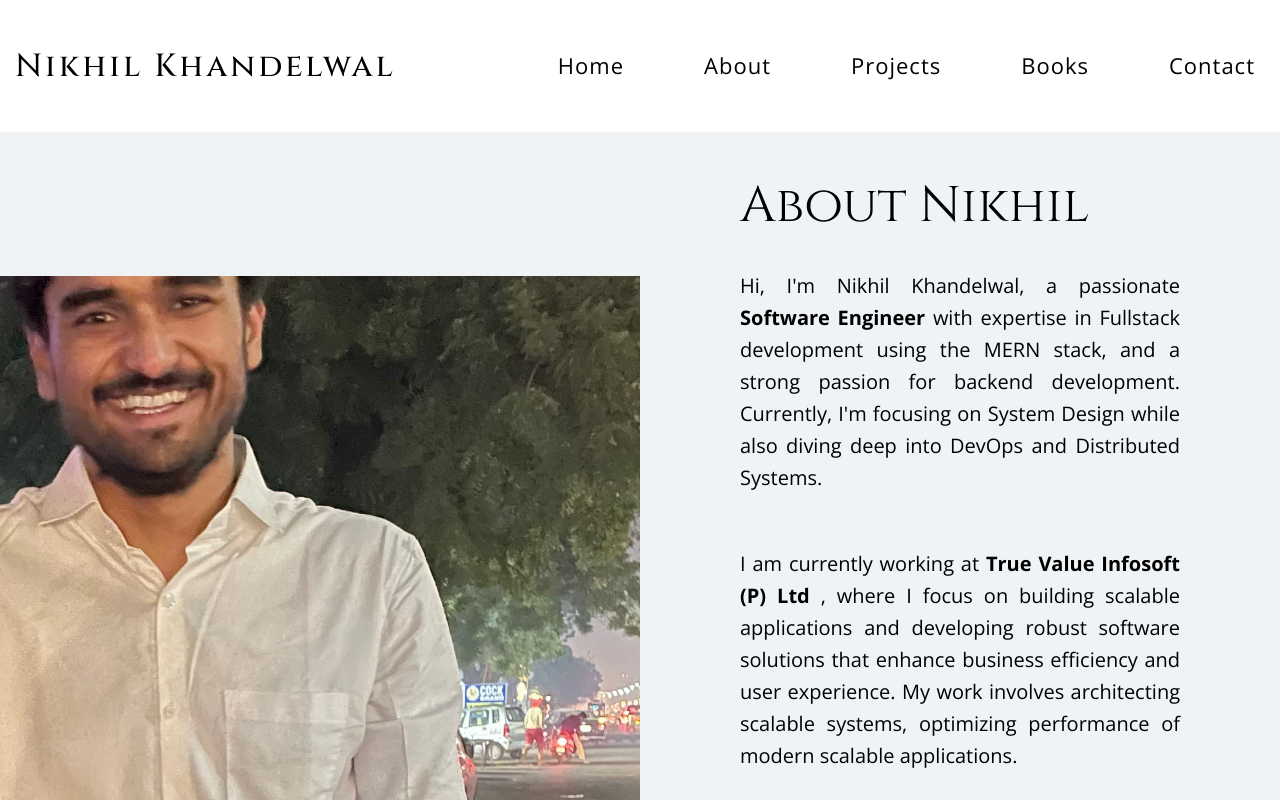
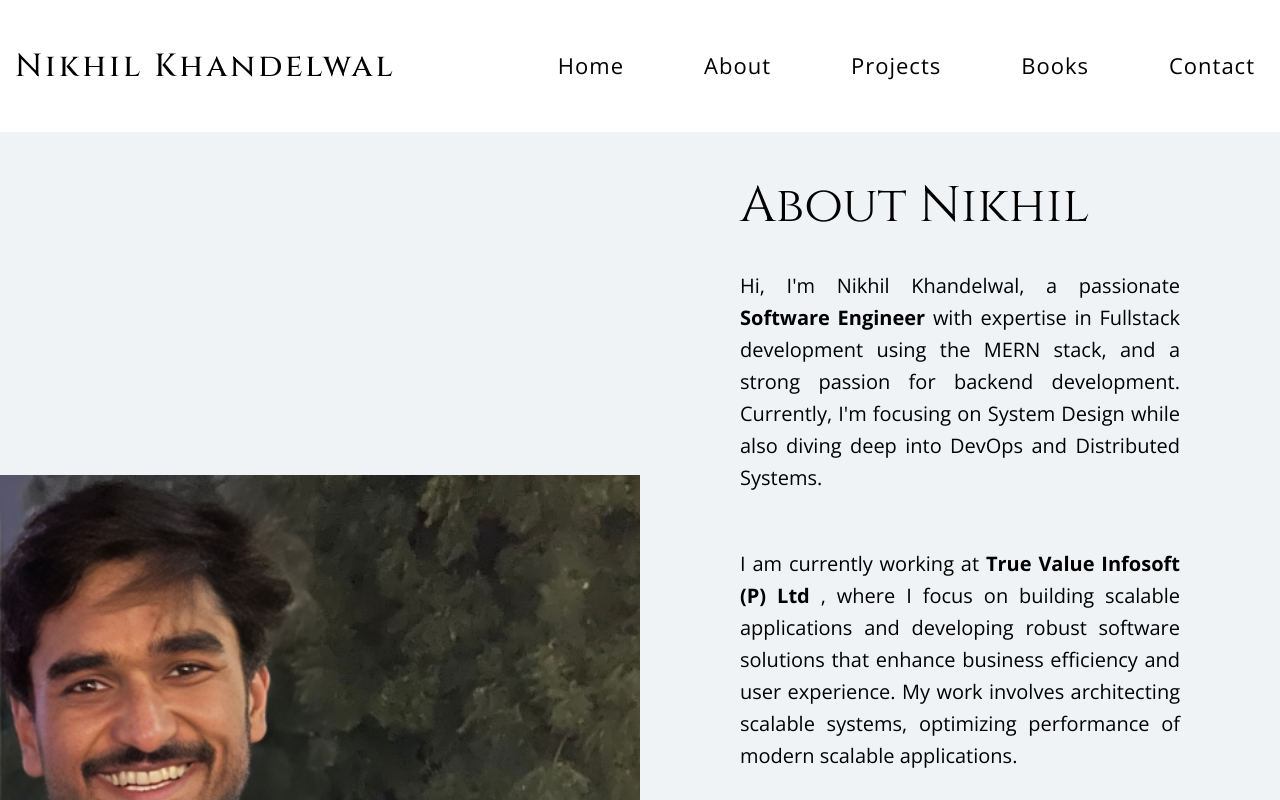
Before and after one commit to nikhilkhandelwal006/nikhilkhandelwal.me, a React (Vite) app: page /about in a window 1280 px wide. Shown: the top 800 px of the page. Built offline with nearby package versions, Linux system fonts and the light colour scheme; a web font is replaced by a local one.

Commit message:
img updated

```diff
--- a/src/components/header/Header.css
+++ b/src/components/header/Header.css
@@ -17,6 +17,7 @@
   background-color: rgba(39, 58, 78, .4);
   position: absolute;
   inset: 0;
+  opacity: -0.4;
 }
 .img-h {
   height: 100%;
--- a/src/pages/About/About.css
+++ b/src/pages/About/About.css
@@ -17,7 +17,8 @@
 .left-ab img {
   width: 100%;
   object-fit: cover;
-  height: 1210px;
+
+  /* height: 1210px; */
   display: block;
 }
 h2 {
--- a/src/pages/About/About.jsx
+++ b/src/pages/About/About.jsx
@@ -1,6 +1,6 @@
 import React from "react";
 import "./About.css";
-import img from "../../assets/img.jpeg";
+import img from "../../assets/img.png";
 const About = () => {
   return (
     <div className="about-container">
```
Also changed, not shown: src/assets/img.jpeg (deleted), src/assets/img.png (added).
